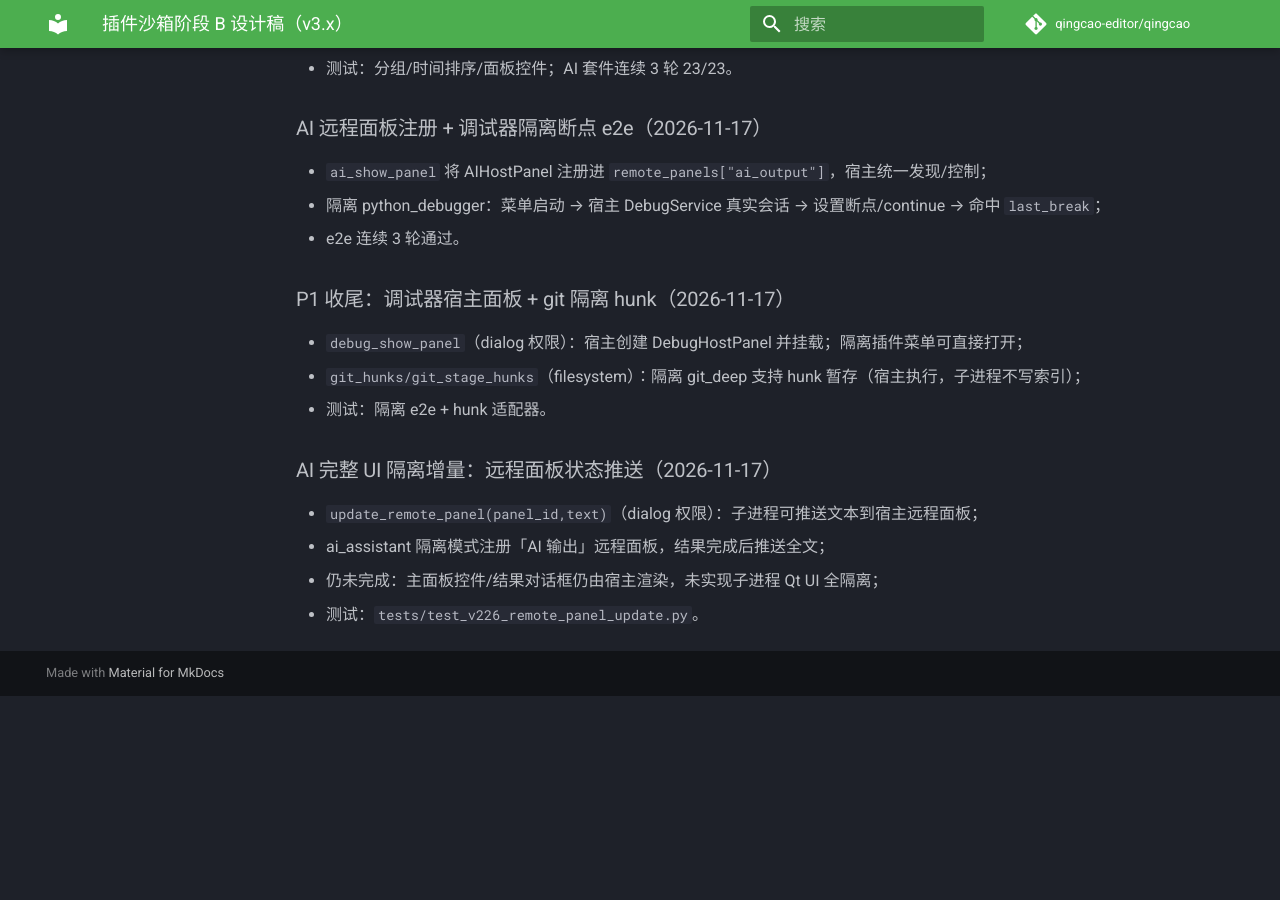
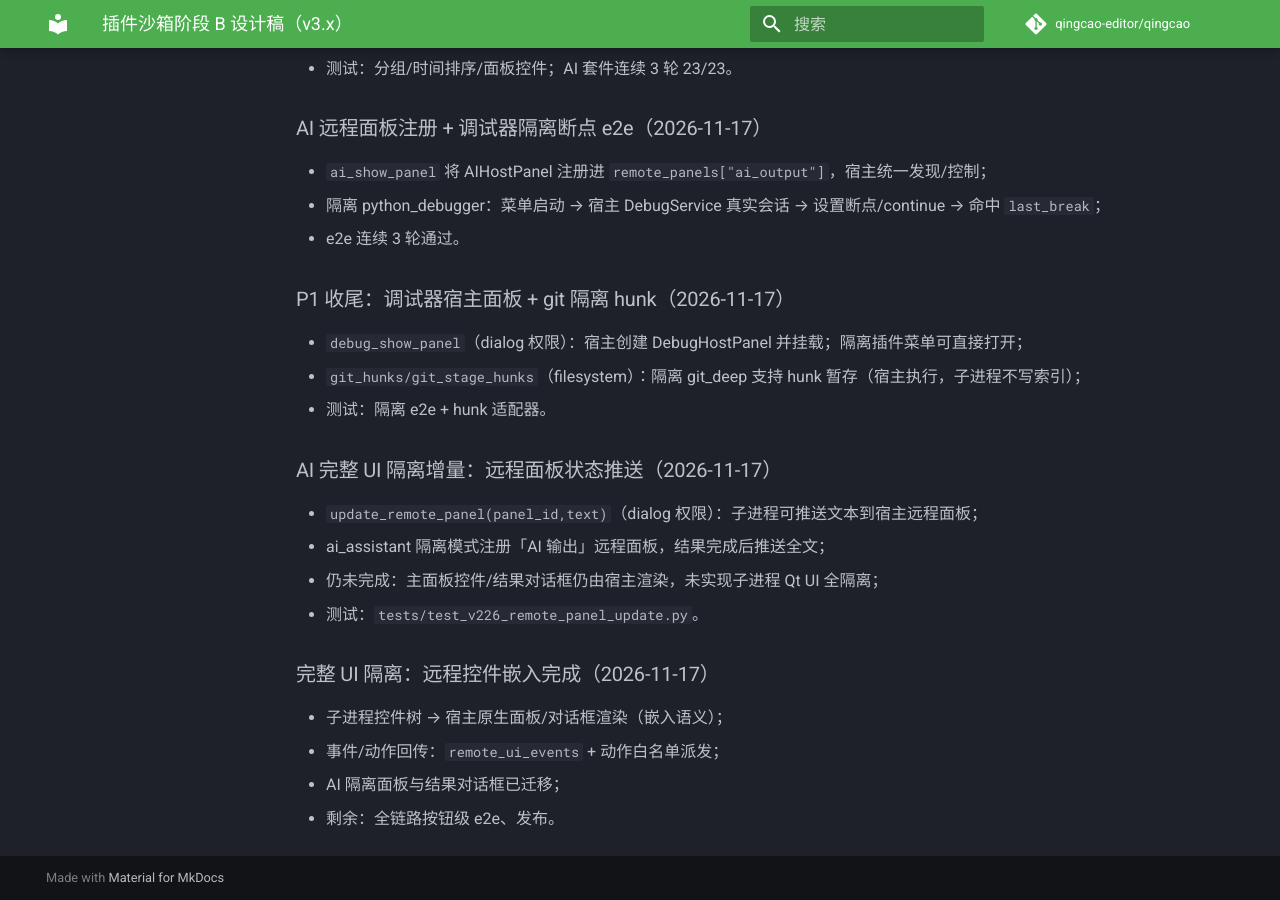
Before and after one commit to TomJerryGit/qingcao, an MkDocs documentation site: the page built from docs/plugin_sandbox_stage_b.md, in a window 1280 px wide and 900 px high, scrolled down 11042 px. Built offline with MkDocs 1.6.1 and Material for MkDocs 9.7.7, drawn with Linux system fonts in a browser that asks for light colours; comment, search, counter and statistics services are not loaded; before the commit the page ends 11738 px from its top, so only the background shows below that.

Commit message:
docs(ui-isolation): 远程控件嵌入/事件回传完成记录

```diff
--- a/docs/plugin_sandbox_stage_b.md
+++ b/docs/plugin_sandbox_stage_b.md
@@ -407,3 +407,11 @@ python tools/verify_plugin_isolation.py --plugin plugins/wordcount
 - ai_assistant 隔离模式注册「AI 输出」远程面板，结果完成后推送全文；
 - 仍未完成：主面板控件/结果对话框仍由宿主渲染，未实现子进程 Qt UI 全隔离；
 - 测试：`tests/test_v226_remote_panel_update.py`。
+
+
+### 完整 UI 隔离：远程控件嵌入完成（2026-11-17）
+
+- 子进程控件树 → 宿主原生面板/对话框渲染（嵌入语义）；
+- 事件/动作回传：`remote_ui_events` + 动作白名单派发；
+- AI 隔离面板与结果对话框已迁移；
+- 剩余：全链路按钮级 e2e、发布。
```
